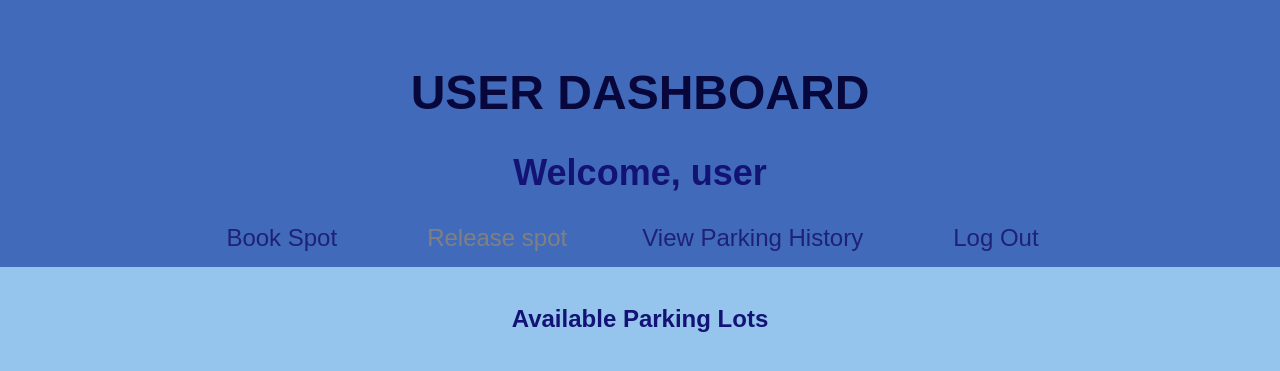
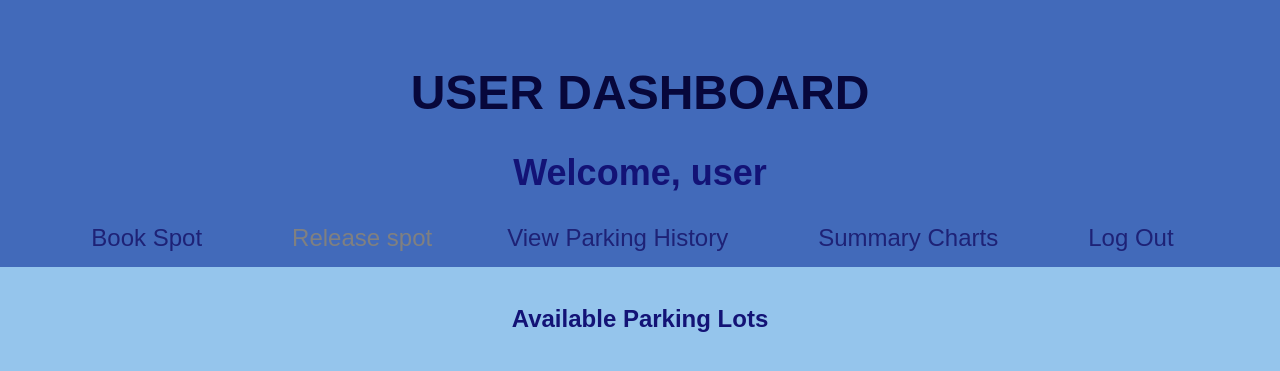
Before and after one commit to disha-dash/vehicle_parking_app, a Flask app: page /user_dashboard in a window 1280 px wide. Shown: the top 371 px of the page. Run offline with Flask 3, Linux system fonts and the light colour scheme.

Commit message:
Milestone-VP User-Dashboard-Management

```diff
--- a/templates/user_dashboard.html
+++ b/templates/user_dashboard.html
@@ -18,6 +18,7 @@
                 <span style="color: grey;"><strikethrough>Release spot</strikethrough></span>
             {% endif %}
             <a href="{{ url_for('user_parking_history')}}">View Parking History</a>
+            <a href="{{ url_for('user_summary_charts') }}">Summary Charts</a>
             <a href="{{ url_for('log_out') }}">Log Out</a>
         </div>
     </div>
```
